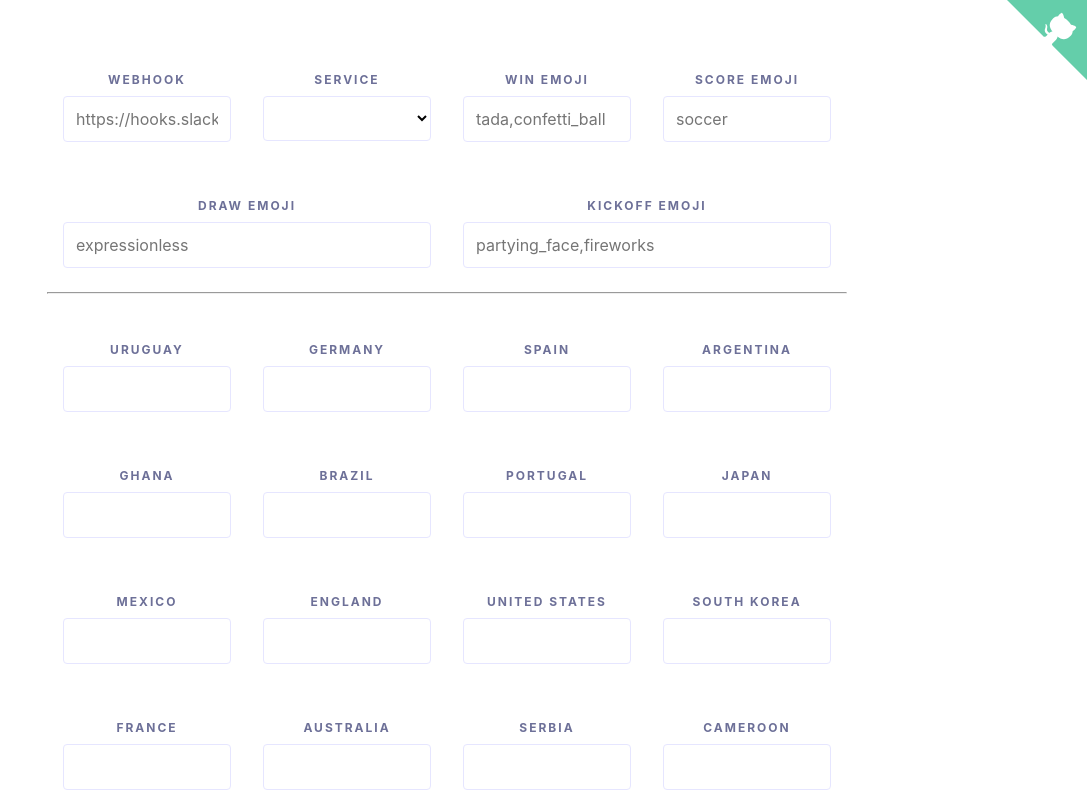
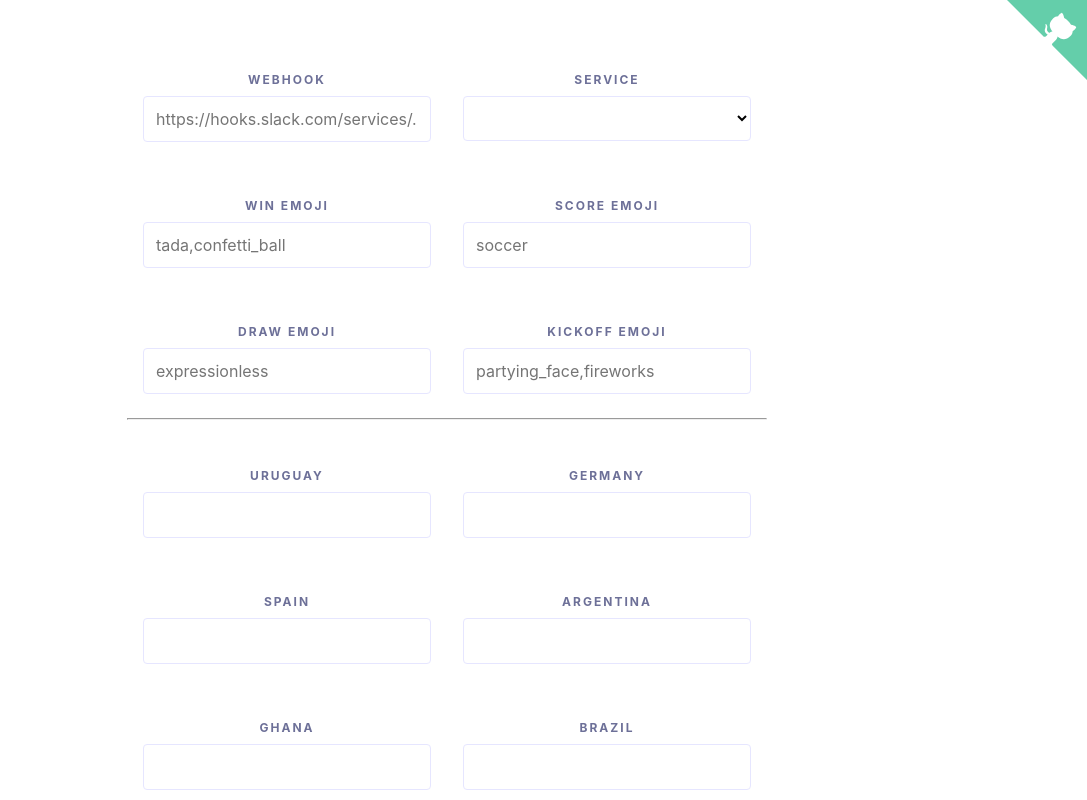
Before and after one commit to Plastonick/Sweepstakes-Frontend, a Svelte app: page / in a window 1280 px wide. Shown: the top 800 px of the page, without its empty margins (193-1280 px from the left). Built offline with nearby package versions, Linux system fonts and the light colour scheme.

Commit message:
playing with sizes

```diff
--- a/src/app.css
+++ b/src/app.css
@@ -167,13 +167,16 @@ label {
 }
 
 .wrapper {
-  width: 800px;
+  width: 50vw;
   display: flex;
   flex-wrap: wrap;
+  align-content: center;
 }
+
 .wrapper > * {
-  flex: 1 1 150px;
+  flex: 1 1 15vw;
 }
+
 .form-element {
   padding: 1em;
 }
```
